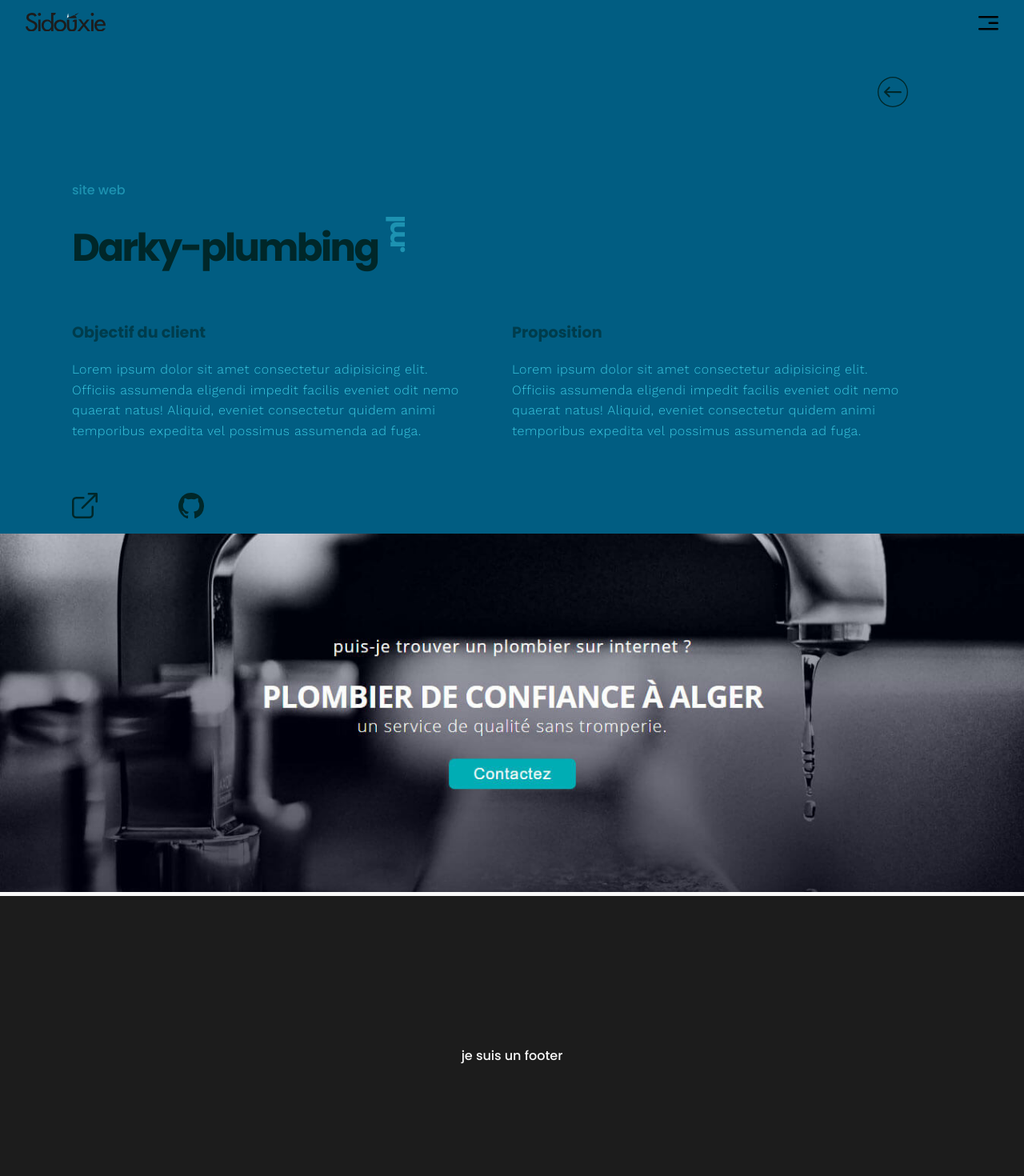
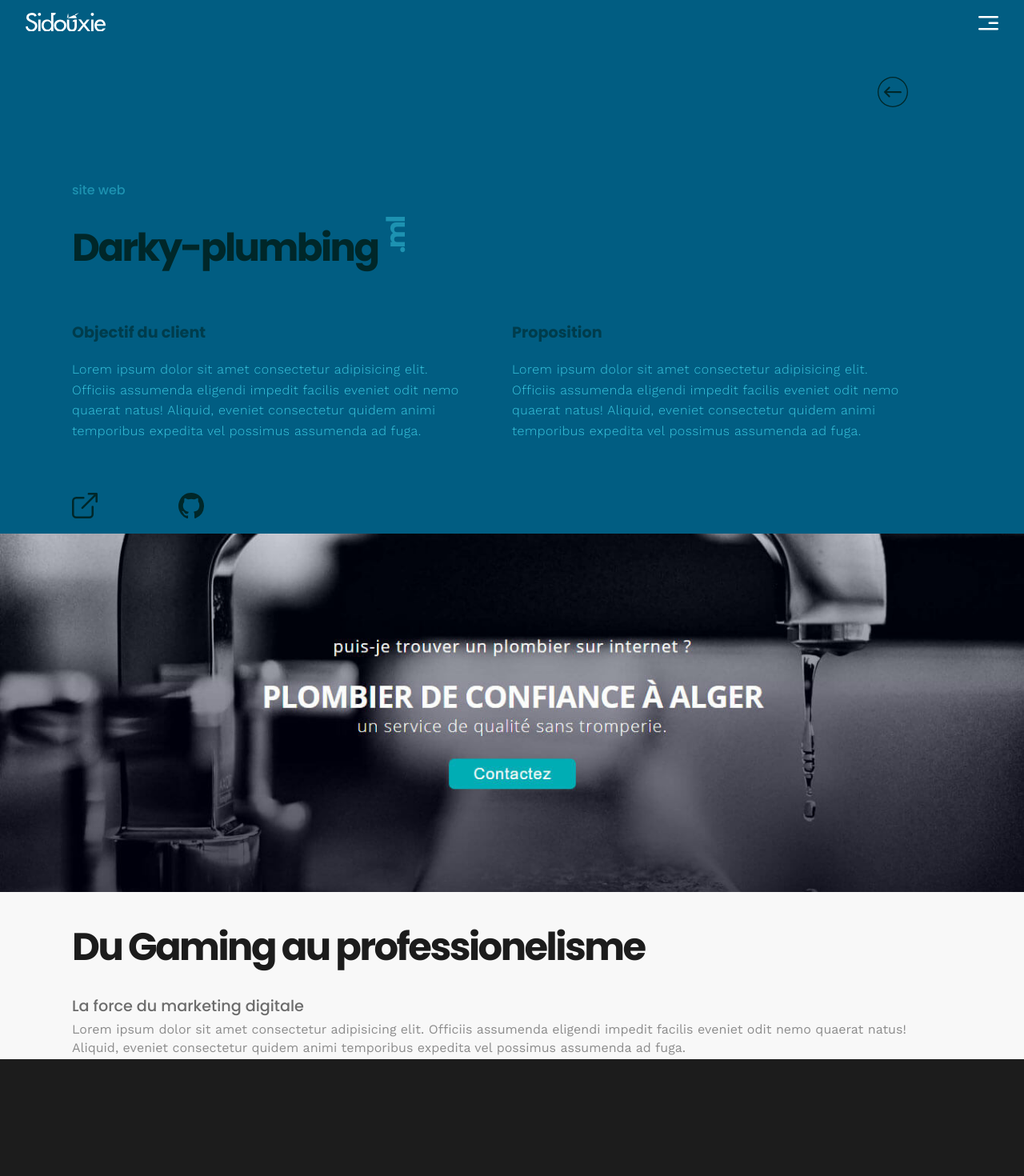
Before and after one commit to sidouxie/sidouxie-v3, a React (Create React App) app: page /work/darky-plumbing in a window 1280 px wide. Shown: the top 1470 px of the page at 80% size. Built offline with nearby package versions, Linux system fonts and the light colour scheme.

Commit message:
changement couleur logo en detail work page

```diff
--- a/src/components/Layout.js
+++ b/src/components/Layout.js
@@ -4,6 +4,7 @@ import Menu from './Menu'
 
 function Layout(props) {
   const [isopen, setIsopen] = useState(false)
+
   const handleClick = () => {
     setIsopen(!isopen)
   }
--- a/src/components/Menu.js
+++ b/src/components/Menu.js
@@ -1,4 +1,4 @@
-import React, { useState, useEffect, useRef } from 'react'
+import React, { useState, useEffect } from 'react'
 import { Link } from 'react-router-dom'
 import { ReactComponent as SidouxieLogo } from '../assets/SidouxieLogo.svg'
 import { ReactComponent as IconUp } from '../assets/iconUp.svg'
@@ -12,7 +12,6 @@ function Menu({ isopen, handleClick }) {
   const [isHover, setIsHover] = useState(false)
   const [isInsta, setIsInsta] = useState(false)
   const [isGit, setIsGit] = useState(false)
-  const sidouxieRef = useRef(null)
 
   const handlebehance = () => {
     setIsHover(!isHover)
@@ -56,24 +55,26 @@ function Menu({ isopen, handleClick }) {
         <Link to="/">
           <SidouxieLogo
             className="SidouxieLogo"
-            ref={sidouxieRef}
             width={'100px'}
-            style={{ cursor: 'pointer' }}
+            style={{
+              fill: '#1c1c1c',
+              cursor: 'pointer',
+            }}
           />
         </Link>
         {isopen ? (
           <IconDown
+            className="IconDown"
             onClick={() => handleClick(!isopen)}
-            fill={'fefefe'}
             width={'20px'}
             style={{ cursor: 'pointer' }}
           />
         ) : (
           <IconUp
+            className="IconUp"
             onClick={() => handleClick(!isopen)}
-            fill={'fefefe'}
             width={'25px'}
-            style={{ cursor: 'pointer' }}
+            style={{ fill: '#1c1c1c', cursor: 'pointer' }}
           />
         )}
       </nav>
--- a/src/components/WorkPage.js
+++ b/src/components/WorkPage.js
@@ -2,11 +2,14 @@ import React, { useEffect } from 'react'
 import { useHistory } from 'react-router-dom'
 import Layout from './Layout'
 import { gsap } from 'gsap'
+import ScrollTrigger from 'gsap/ScrollTrigger'
 
 //Import Icones
 import { ReactComponent as Github } from '../assets/github.svg'
 import { ReactComponent as IconLink } from '../assets/iconLink.svg'
 import { ReactComponent as IconReturn } from '../assets/iconReturn.svg'
+
+gsap.registerPlugin(ScrollTrigger)
 
 function WorkPage({ data }) {
   const history = useHistory()
@@ -22,11 +25,31 @@ function WorkPage({ data }) {
           id: 'Logo',
           trigger: '.SidouxieLogo',
           start: 'top top',
-          end: '+600',
+          end: '+=1100',
           markers: false,
+          toggleActions: 'play reverse play',
         },
       }
     )
+
+    gsap.fromTo(
+      '.IconUp',
+      { css: { fill: '#1c1c1c' } },
+      {
+        ease: 'power3.out',
+        css: { fill: '#fff' },
+        scrollTrigger: {
+          id: 'Logo',
+          trigger: '.IconUp',
+          start: 'top top',
+          end: '+=1100',
+          markers: false,
+          toggleActions: 'play reverse play',
+        },
+      }
+    )
+
+    return ScrollTrigger.refresh()
   }, [])
 
   return (
@@ -129,6 +152,23 @@ function WorkPage({ data }) {
             alt={`capture background de site ${data.title}`}
           />
         </div>
+
+        <div className="section-desc">
+          <div className="container">
+            <div className="wrapper">
+              <div className="title">
+                <h3>Du Gaming au professionelisme</h3>
+              </div>
+              <div className="subtitle">
+                <h5>La force du marketing digitale</h5>
+              </div>
+
+              <div className="text">
+                <p>{data.desc}</p>
+              </div>
+            </div>
+          </div>
+        </div>
       </main>
     </Layout>
   )
```
Also changed, not shown: src/assets/SidouxieLogo.svg, 1 other file (tests, documents, lock files or other folders).
